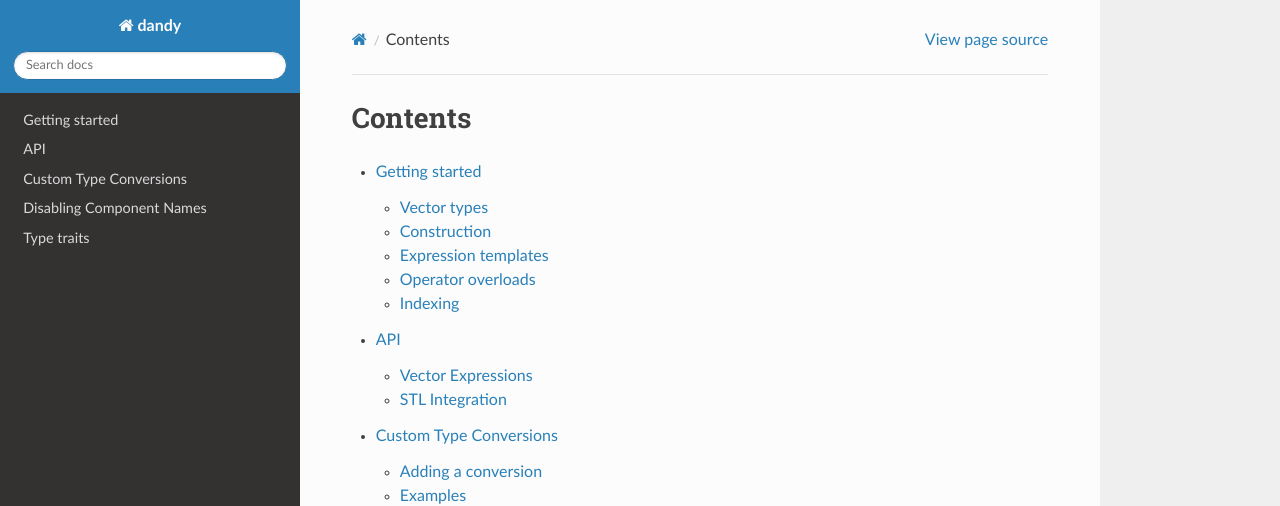
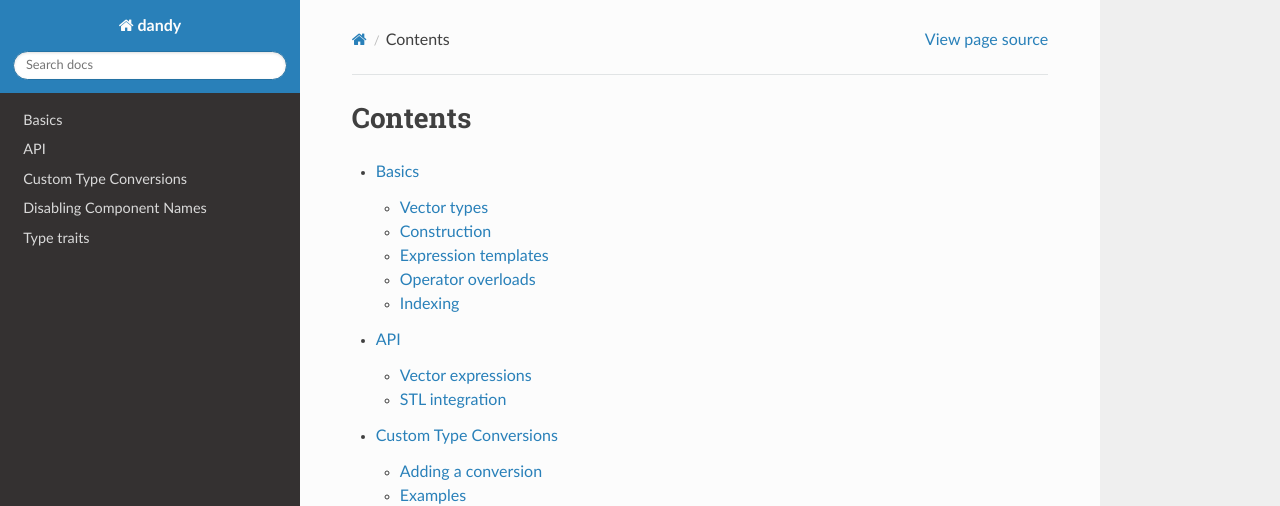
Before and after one commit to user-simon/dandy, a Sphinx documentation site: the page built from docs/index.rst, in a window 1280 px wide. Shown: the top 506 px of the page. Built offline with Sphinx 7.4.7 and the Read the Docs theme 2.0.0, drawn with Linux system fonts in a browser that asks for light colours.

Commit message:
Updated documentation

```diff
--- a/docs/index.rst
+++ b/docs/index.rst
@@ -8,7 +8,7 @@ Contents
 
 .. toctree::
 
-   pages/getting_started
+   pages/basics
    pages/api
    pages/conversions
    pages/disable_names
--- a/docs/pages/api.rst
+++ b/docs/pages/api.rst
@@ -1,7 +1,7 @@
 API
 ===
 
-Vector Expressions
+Vector expressions
 ------------------
 
 .. doxygenstruct:: detail::expression_base
@@ -19,7 +19,7 @@ Vector Expressions
 .. doxygengroup:: ComponentNames
     :members:
 
-STL Integration
+STL integration
 ---------------
 
 .. doxygenfunction:: std::operator<<
--- a/docs/pages/getting_started.rst
+++ b/docs/pages/basics.rst
@@ -1,5 +1,5 @@
-Getting started
-===============
+Basics
+======
 
 To use dandy in a project, simply include the header file and optionally add ``using namespace dd::types``
 to your source for more immediate access to the vector types.
--- a/docs/pages/disable_names.rst
+++ b/docs/pages/disable_names.rst
@@ -6,4 +6,4 @@ accessible by index, you can do so with the following macro:
 
 .. doxygendefine:: DD_ENABLE_NAMES
 
-Add the define to your preprocessor defines or to your source (before the dandy.h file is included).
+Add the define to your source before the header is included.
```
